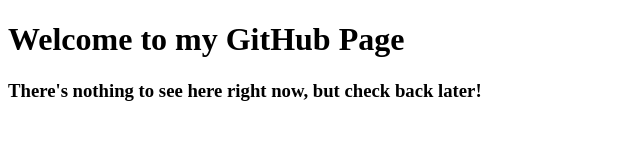
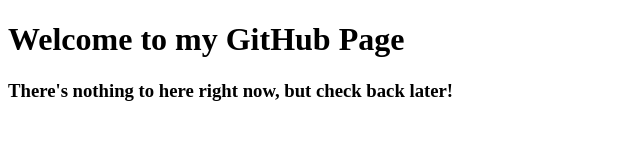
Before and after one commit to Kyle-t-Schmidt/Kyle-t-Schmidt.github.io, a plain HTML site: page index.html in a window 1280 px wide. Shown: the whole page, without its empty margins (0-640 px from the left). Drawn offline with Linux system fonts and the light colour scheme.

Commit message:
Update index.html

```diff
--- a/index.html
+++ b/index.html
@@ -4,6 +4,6 @@
         <h1> Welcome to my GitHub Page</h1>
     </header>
     <body>
-        <h3> There's nothing to see here right now, but check back later!</h3>
+        <h3> There's nothing to here right now, but check back later!</h3>
     </body>
 </html>
```
